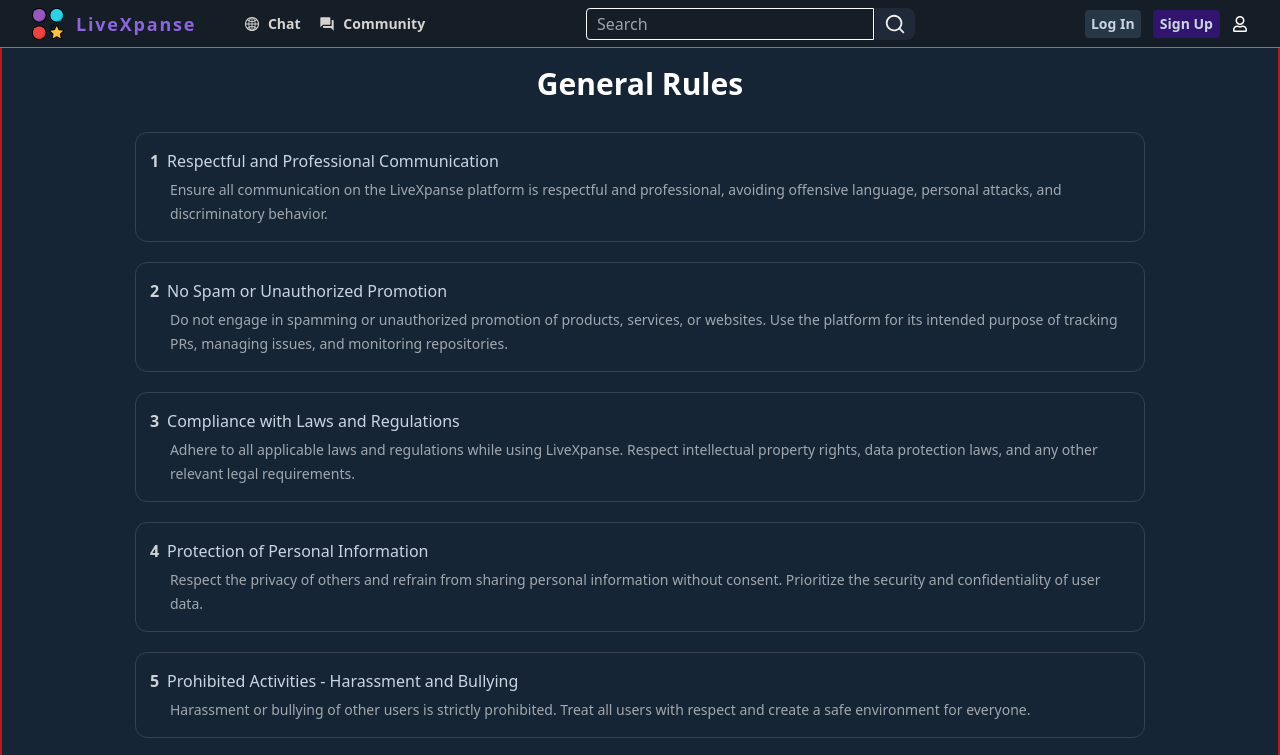
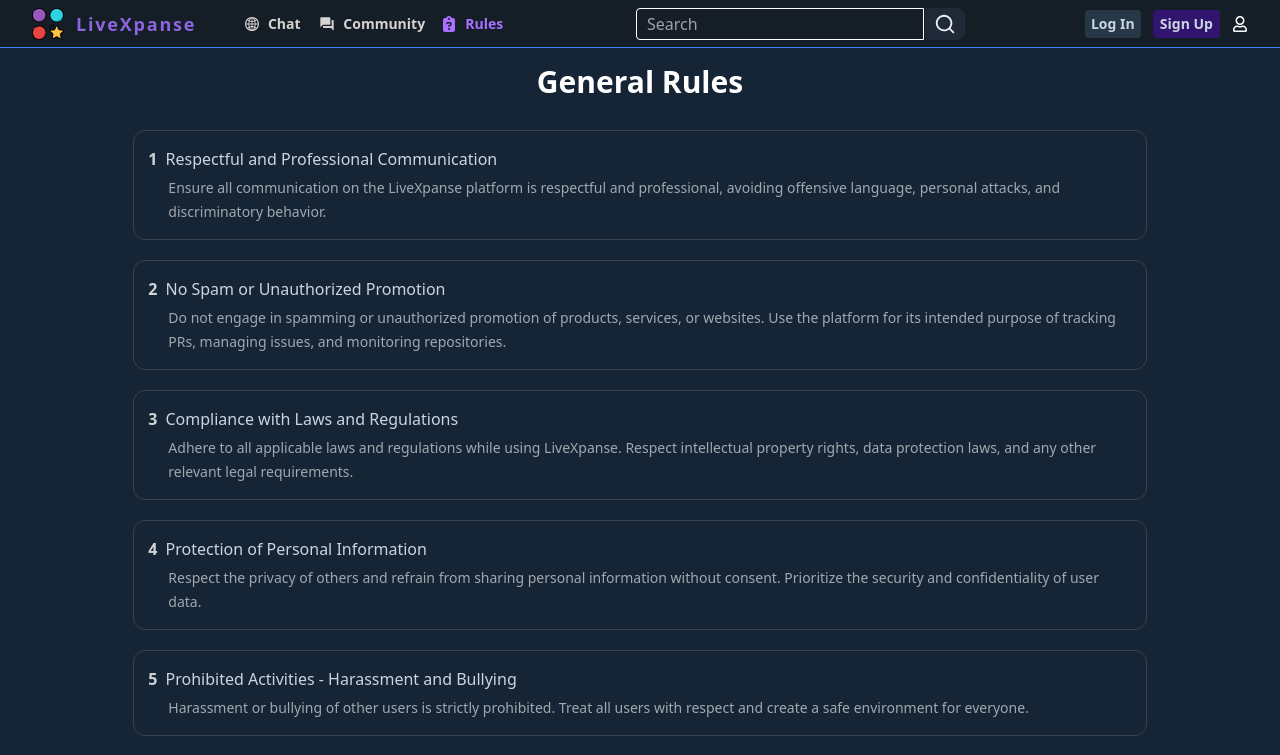
Before and after one commit to falcon71181/LiveXpanse, a React (Vite) app in the folder client/: page /rules in a window 1280 px wide. Shown: the top 755 px of the page. Built offline with nearby package versions, Linux system fonts and the light colour scheme; no server answers.

Commit message:
Thread Card + Forum Page
Added Thread Card, Made a Forum Page, fetching Threads Data from Server

```diff
--- a/client/package.json
+++ b/client/package.json
@@ -14,6 +14,7 @@
     "docker:stop": "docker stop livexpanse-client-con"
   },
   "dependencies": {
+    "@tailwindcss/line-clamp": "^0.4.4",
     "react": "^18.2.0",
     "react-dom": "^18.2.0",
     "react-icons": "^5.0.1",
--- a/client/src/App.tsx
+++ b/client/src/App.tsx
@@ -4,6 +4,7 @@ import RootPage from "./pages/RootPage";
 import Rules from "./pages/Rules";
 import Register from "./pages/Register";
 import Login from "./pages/Login";
+import Forum from "./pages/Forum";
 import { Route, Routes } from "react-router-dom";
 
 function App() {
@@ -12,6 +13,7 @@ function App() {
       <Route path="/" element={<RootPage />} />
       <Route path="/chat" element={<GlobalChat />} />
       <Route path="/rules" element={<Rules />} />
+      <Route path="/community" element={<Forum />} />
       <Route path="/register" element={<Register />} />
       <Route path="/login" element={<Login />} />
     </Routes>
--- /dev/null
+++ b/client/src/components/Forum/ThreadCard.tsx
@@ -0,0 +1,23 @@
+import React from "react";
+import { ThreadCardProps } from "../../types/threads";
+
+const ThreadCard: React.FC<ThreadCardProps> = ({ thread }) => {
+  return (
+    <div className="p-3 w-11/12 h-40 bg-[#151E27] flex flex-col gap-1 items-center rounded-xl overflow-hidden border-[1px] border-[#2fa8a3] hover:border-[#47FFF7]">
+      <h1 className="max-w-[99%] w-[99%] h-10 text-xl text-zinc-50 text-ellipsis overflow-hidden whitespace-nowrap">
+        {thread.title}
+      </h1>
+      <div className="max-w-[99%] w-[99%] h-6 flex items-center">
+        <h1 className="p-2 text-base font-semibold text-ellipsis overflow-hidden">
+          {thread.leader}
+        </h1>
+        {/* Add Date */}
+      </div>
+      <div className="p-2 max-w-[99%] w-[99%] h-24 text-sm line-clamp-3">
+        {thread.message}
+      </div>
+    </div>
+  );
+};
+
+export default ThreadCard;
--- a/client/src/components/NavBar.tsx
+++ b/client/src/components/NavBar.tsx
@@ -2,6 +2,7 @@ import { Link, useLocation } from "react-router-dom";
 import Logo from "../assets/logo.png";
 import { siteName } from "../config/WebSite";
 import { FaRegUser } from "react-icons/fa";
+import { FaClipboardQuestion } from "react-icons/fa6";
 import { AiOutlineGlobal } from "react-icons/ai";
 import { MdForum } from "react-icons/md";
 
@@ -39,6 +40,17 @@ const NavBar = () => {
           <div className="flex items-center gap-2">
             <MdForum />
             <h1 className="text-sm font-semibold">Community</h1>
+          </div>
+        </Link>
+        <Link
+          to="/rules"
+          className={`${
+            location.pathname === "/rules" ? "text-[#a970ff]" : "text-stone-300"
+          } mx-4 hover:text-[#a970ff] w-14 flex gap-1 justify-center items-center`}
+        >
+          <div className="flex items-center justify-center gap-2">
+            <FaClipboardQuestion />
+            <h1 className="text-sm font-semibold">Rules</h1>
           </div>
         </Link>
         {/* Add More Nav Options here */}
--- /dev/null
+++ b/client/src/pages/Forum.tsx
@@ -0,0 +1,39 @@
+import { useState, useEffect } from "react";
+import ThreadCard from "../components/Forum/ThreadCard";
+import { Thread } from "../types/threads";
+
+const Forum = () => {
+  const SERVER = import.meta.env.VITE_SERVER;
+
+  const [threadData, setThreadData] = useState([]);
+
+  useEffect(() => {
+    const fetchData = async () => {
+      try {
+        const response = await fetch(`${SERVER}/threads`);
+        const data = await response.json();
+        setThreadData(data);
+      } catch (error) {
+        console.error("Error fetching data:", error);
+      }
+    };
+    fetchData();
+  }, []);
+
+  return (
+    <div className="pt-16 w-screen flex justify-center min-h-screen text-zinc-300">
+      <div className="m-6 w-8/12">
+        <h1 className="h-14 w-full flex justify-center text-4xl text-white font-bold tracking-wider overflow-hidden">
+          LiveXpanse Connect
+        </h1>
+        <div className="mt-8 flex flex-col items-center gap-4">
+          {threadData.map((thread: Thread) => (
+            <ThreadCard key={thread.title + thread.leader} thread={thread} />
+          ))}
+        </div>
+      </div>
+    </div>
+  );
+};
+
+export default Forum;
--- a/client/src/pages/GlobalChat.tsx
+++ b/client/src/pages/GlobalChat.tsx
@@ -75,7 +75,7 @@ const GlobalChat = () => {
         </h1>
       )}
       {isConnected && (
-        <div className="w-full h-[80vh] overflow-y-auto border-2 border-yellow-500">
+        <div className="w-full h-[calc(100vh-8rem)] overflow-y-auto border-2 border-yellow-500">
           <MessagesLogs messages={messages} />
         </div>
       )}
--- a/client/src/pages/Rules.tsx
+++ b/client/src/pages/Rules.tsx
@@ -2,7 +2,7 @@ import { getRules } from "../config/WebSite";
 
 const Rules = () => {
   return (
-    <div className="pt-16 w-screen min-h-[88vh] flex flex-col items-center border-2 border-red-700">
+    <div className="pt-16 w-screen min-h-[88vh] flex flex-col items-center">
       <h1 className="text-3xl font-bold text-white mb-5">General Rules</h1>
       <div className="w-5/6 h-full flex flex-col items-center pb-20">
         {getRules.map((rule, index) => (
--- /dev/null
+++ b/client/src/types/threads.ts
@@ -0,0 +1,9 @@
+export type Thread = {
+  leader: string;
+  title: string;
+  message: string;
+};
+
+export type ThreadCardProps = {
+  thread: Thread;
+};
```
